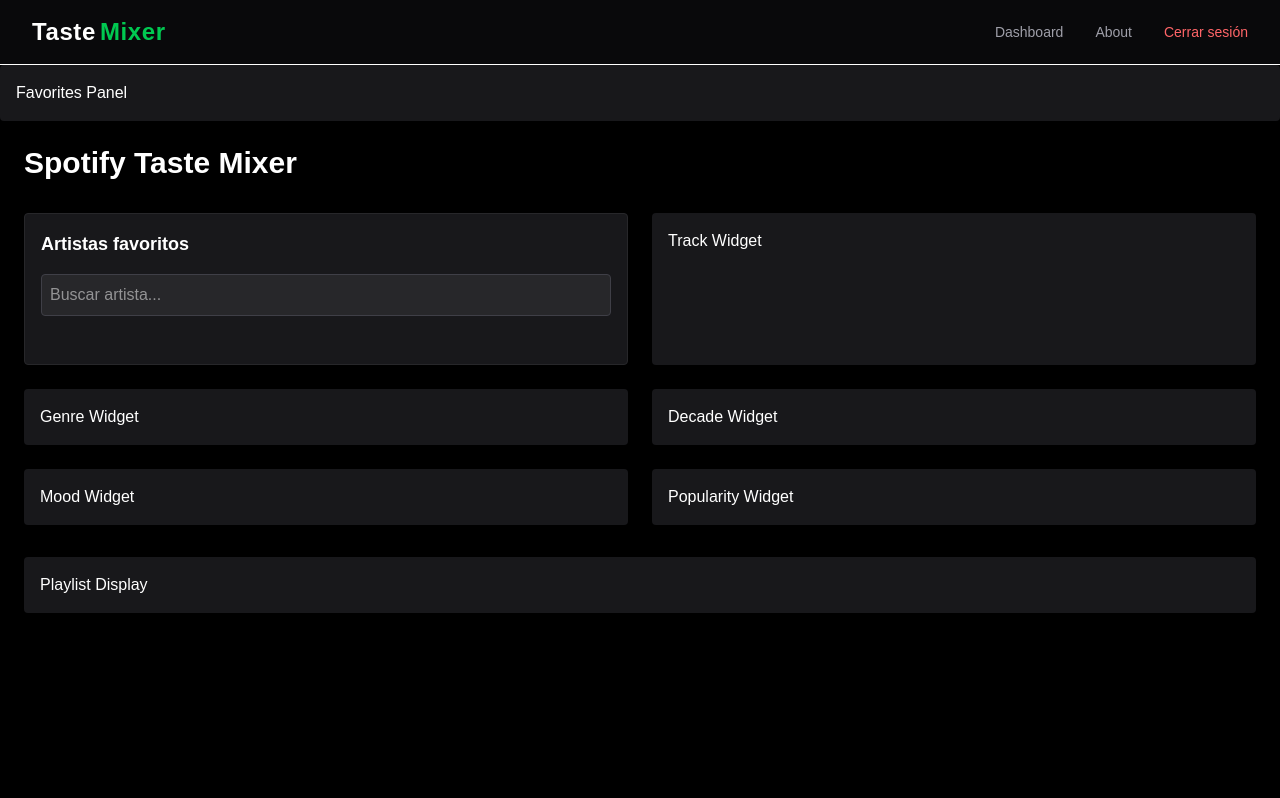
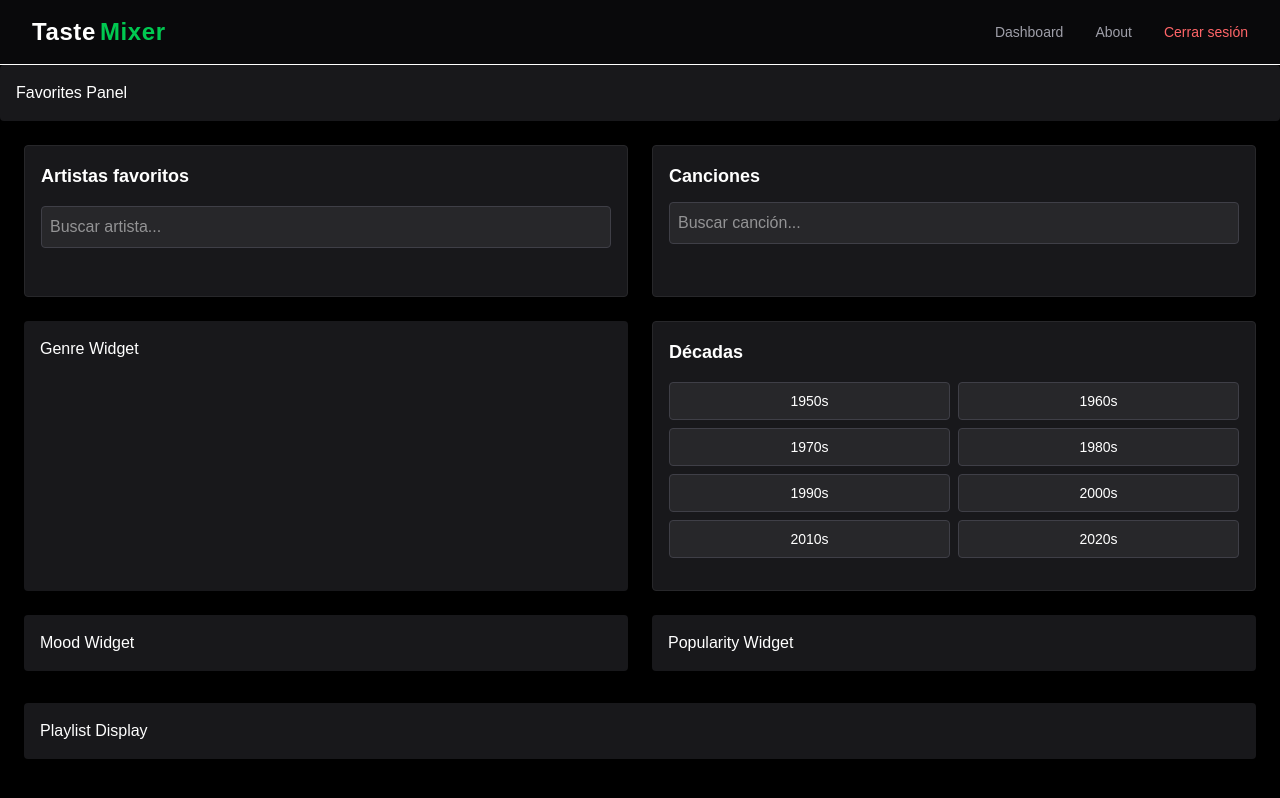
Before and after one commit to MatiasSvriz/spotify-taste-mixer, a Next.js app: page /dashboard in a window 1280 px wide. Built offline with nearby package versions, Linux system fonts and the light colour scheme.

Commit message:
Añadimos TrackWidget y DecadeWidget, corregimos tambien error en ArtistWidget

```diff
--- a/src/app/components/ArtistWidget.jsx
+++ b/src/app/components/ArtistWidget.jsx
@@ -44,6 +44,17 @@ export default function ArtistWidget({ selectedItems = [], onSelect }) {
           image: a.images?.[0]?.url
         }))
     );
+  }
+
+   function toggleArtist(artist) {
+    const exists = selectedItems.some(a => a.id === artist.id);
+
+    if (exists) {
+      onSelect(selectedItems.filter(a => a.id !== artist.id));
+      return;
+    }
+
+    onSelect([...selectedItems, artist]);
   }
 
   return (
--- a/src/app/components/DecadeWidget.jsx
+++ b/src/app/components/DecadeWidget.jsx
@@ -1,3 +1,56 @@
-export default function DecadeWidget() {
-  return <div className="p-4 bg-zinc-900 rounded">Decade Widget</div>;
+"use client";
+
+export default function DecadeWidget({ selectedItems = [], onSelect }) {
+  const decades = [
+    "1950", "1960", "1970", "1980",
+    "1990", "2000", "2010", "2020"
+  ];
+
+  function toggle(decade) {
+    const exists = selectedItems.includes(decade);
+
+    if (exists) {
+      onSelect(selectedItems.filter(d => d !== decade));
+    } else {
+      onSelect([...selectedItems, decade]);
+    }
+  }
+
+  return (
+    <div className="bg-zinc-900 p-4 rounded border border-zinc-800 space-y-4">
+
+      <h2 className="text-lg font-semibold">Décadas</h2>
+
+      <div className="grid grid-cols-2 gap-2">
+        {decades.map(decade => (
+          <button
+            key={decade}
+            onClick={() => toggle(decade)}
+            className={`
+              px-3 py-2 rounded border text-sm
+              ${selectedItems.includes(decade)
+                ? "bg-green-600 border-green-500"
+                : "bg-zinc-800 border-zinc-700"}
+            `}
+          >
+            {decade}s
+          </button>
+        ))}
+      </div>
+
+      {/* Mostrar seleccionados */}
+      <div className="flex flex-wrap gap-2">
+        {selectedItems.map((d) => (
+          <span
+            key={d}
+            onClick={() => toggle(d)}
+            className="px-3 py-1 bg-green-600 rounded cursor-pointer text-sm"
+          >
+            {d}s ✕
+          </span>
+        ))}
+      </div>
+
+    </div>
+  );
 }
--- a/src/app/components/TrackWidget.jsx
+++ b/src/app/components/TrackWidget.jsx
@@ -1,3 +1,102 @@
-export default function TrackWidget() {
-  return <div className="p-4 bg-zinc-900 rounded">Track Widget</div>;
+"use client";
+
+import { useState, useEffect } from "react";
+import { getAccessToken } from "../../lib/auth";
+
+export default function TrackWidget({ selectedItems = [], onSelect }) {
+  const [query, setQuery] = useState("");
+  const [results, setResults] = useState([]);
+
+  const MAX_TRACKS = 5;
+
+  // BÚSQUEDA CON DEBOUNCE
+  useEffect(() => {
+    if (!query) return setResults([]);
+
+    const t = setTimeout(() => searchTracks(query), 300);
+    return () => clearTimeout(t);
+  }, [query]);
+
+  // BUSCAR CANCIONES
+  async function searchTracks(q) {
+    const token = getAccessToken();
+    if (!token) return;
+
+    const res = await fetch(
+      `https://api.spotify.com/v1/search?type=track&q=${encodeURIComponent(q)}`,
+      { headers: { Authorization: `Bearer ${token}` } }
+    );
+
+    const data = await res.json();
+
+    setResults(
+      (data.tracks?.items || [])
+        .slice(0, 5)
+        .map(t => ({
+          id: t.id,
+          name: t.name,
+          artist: t.artists?.[0]?.name,
+          image: t.album?.images?.[0]?.url
+        }))
+    );
+  }
+
+  function toggle(track) {
+    const exists = selectedItems.some(t => t.id === track.id);
+
+    if (exists) {
+      onSelect(selectedItems.filter(t => t.id !== track.id));
+      return;
+    }
+
+    onSelect([...selectedItems, track]);
+  }
+
+  return (
+    <div className="bg-zinc-900 p-4 rounded border border-zinc-800 space-y-3">
+      <h2 className="text-lg font-semibold">Canciones</h2>
+
+      <input
+        value={query}
+        onChange={e => setQuery(e.target.value)}
+        placeholder="Buscar canción..."
+        className="w-full p-2 bg-zinc-800 rounded border border-zinc-700 outline-none"
+      />
+
+      {/* Seleccionados */}
+      <div className="flex flex-wrap gap-2">
+        {selectedItems.map(t => (
+          <div
+            key={t.id}
+            onClick={() => toggle(t)}
+            className="flex items-center gap-2 px-3 py-1 bg-green-600 rounded cursor-pointer text-sm"
+          >
+            {t.image && <img src={t.image} className="w-6 h-6 rounded" />}
+            {t.name} ✕
+          </div>
+        ))}
+      </div>
+
+      {/* Resultados */}
+      <div className="space-y-1">
+        {results.map(t => (
+          <div
+            key={t.id}
+            onClick={() => toggle(t)}
+            className="flex items-center gap-3 p-2 bg-zinc-800 rounded cursor-pointer hover:bg-zinc-700 transition"
+          >
+            {t.image ? (
+              <img src={t.image} className="w-10 h-10 rounded object-cover" />
+            ) : (
+              <div className="w-10 h-10 bg-zinc-700 rounded" />
+            )}
+            <div>
+              <p>{t.name}</p>
+              <p className="text-xs text-zinc-400">{t.artist}</p>
+            </div>
+          </div>
+        ))}
+      </div>
+    </div>
+  );
 }
--- a/src/app/dashboard/page.js
+++ b/src/app/dashboard/page.js
@@ -31,20 +31,22 @@ export default function Dashboard() {
       <FavoritesPanel />
 
       <div className="p-6 space-y-8">
-        <h1 className="text-3xl font-bold">Spotify Taste Mixer</h1>
 
         <div className="grid grid-cols-1 md:grid-cols-2 gap-6">
 
-          {/* AGORA EL WIDGET FUNCIONA */}
           <ArtistWidget
             selectedItems={selectedArtists}
             onSelect={setSelectedArtists}
           />
-
-          {/* LOS DEMÁS AÚN NO LOS CONECTAMOS */}
-          <TrackWidget />
+          <TrackWidget
+            selectedItems={selectedTracks}
+            onSelect={setSelectedTracks}
+          />
           <GenreWidget />
-          <DecadeWidget />
+          <DecadeWidget
+            selectedItems={selectedDecades}
+            onSelect={setSelectedDecades}
+          />
           <MoodWidget />
           <PopularityWidget />
         </div>
```
